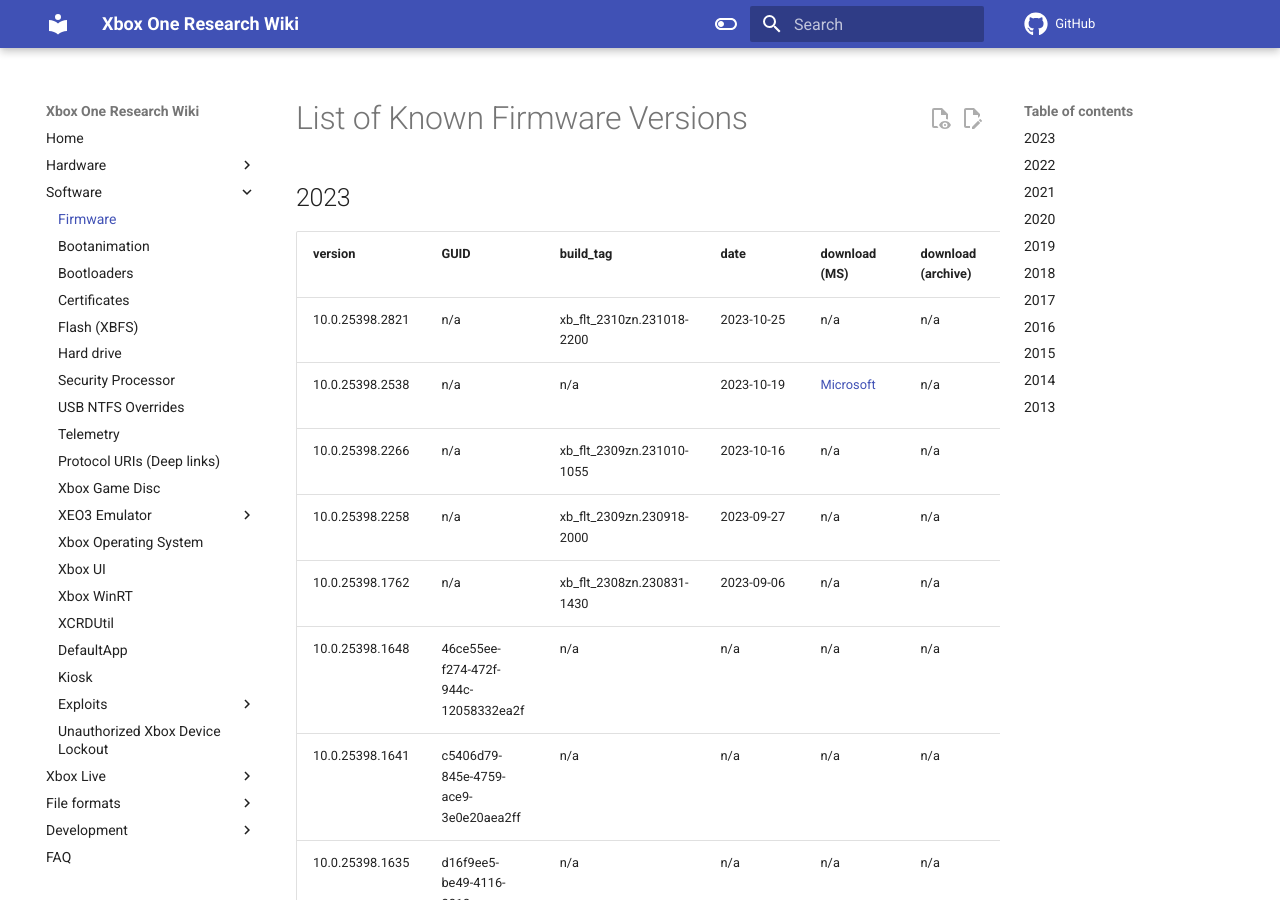
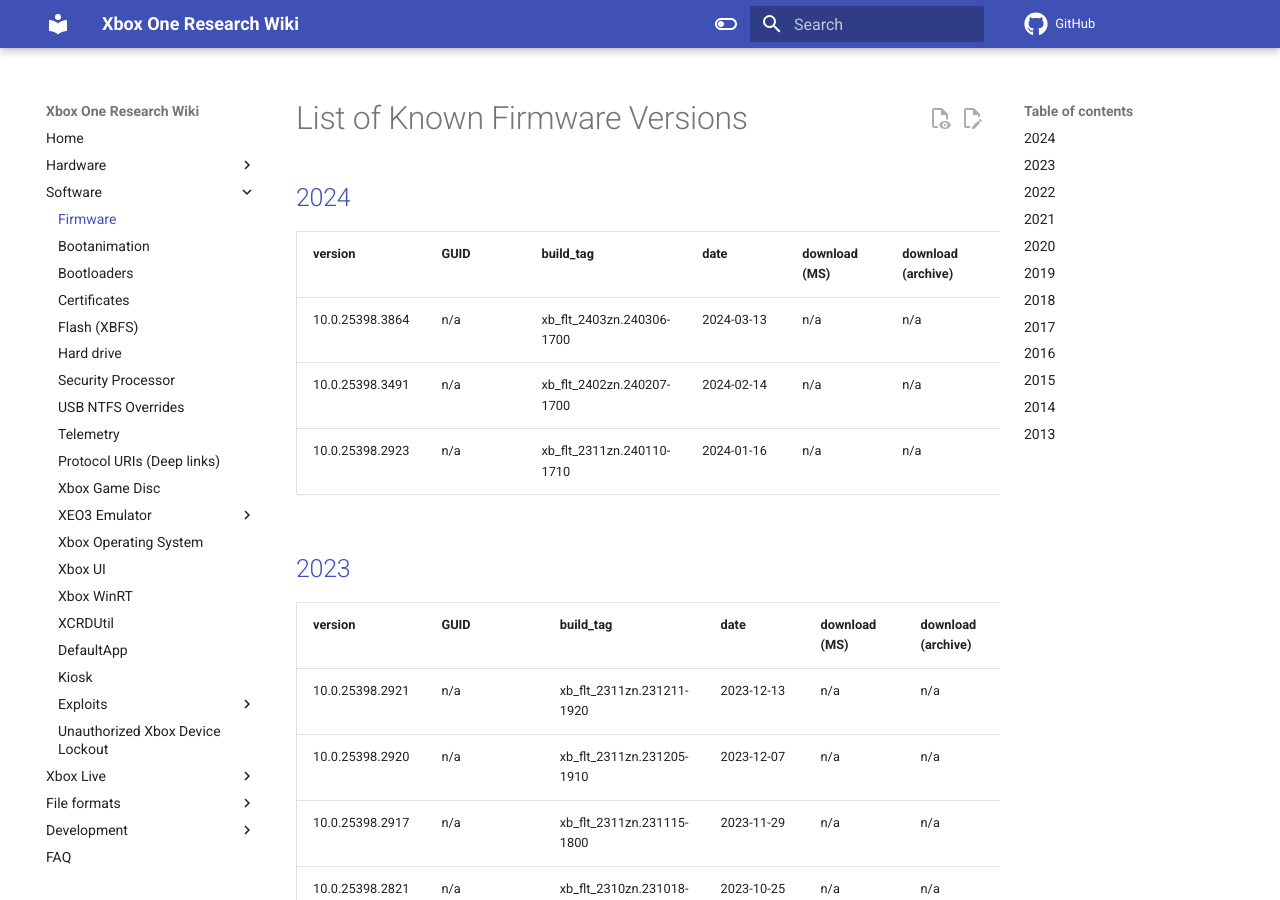
Before and after one commit to xboxoneresearch/wiki, an MkDocs documentation site: the page built from docs/firmware.md, in a window 1280 px wide and 900 px high. Built offline with MkDocs 1.6.1 and Material for MkDocs 9.7.7, drawn with Linux system fonts in a browser that asks for light colours; comment, search, counter and statistics services are not loaded; some of the changed lines change nothing that is shown.

Commit message:
feat: complete xbox os versions

```diff
--- a/docs/firmware.md
+++ b/docs/firmware.md
@@ -1,9 +1,20 @@
 # List of Known Firmware Versions
 
-## 2023
+## [2024](https://support.xbox.com/en-US/help/hardware-network/settings-updates/whats-new-xbox-one-system-updates)
+| version | GUID | build_tag | date | download (MS) | download (archive) | notes |
+|---------|------|-----------|------|---------------|--------------------|-------|
+| 10\.0.25398.3864 | n/a | xb_flt_2403zn.240306-1700 | 2024-03-13 | n/a | n/a | March 2024 OS |
+| 10\.0.25398.3491 | n/a | xb_flt_2402zn.240207-1700 | 2024-02-14 | n/a | n/a | February 2024 OS |
+| 10\.0.25398.2923 | n/a | xb_flt_2311zn.240110-1710 | 2024-01-16 | n/a | n/a | January 2024 OS |
+
+
+## [2023](https://support.xbox.com/en-US/help/hardware-network/settings-updates/system-updates-2023)
 
 | version | GUID | build_tag | date | download (MS) | download (archive) | notes |
 |---------|------|-----------|------|---------------|--------------------|-------|
+| 10\.0.25398.2921 | n/a | xb_flt_2311zn.231211-1920 | 2023-12-13 | n/a | n/a | December 2023 OS |
+| 10\.0.25398.2920 | n/a | xb_flt_2311zn.231205-1910 | 2023-12-07 | n/a | n/a | December 2023 OS |
+| 10\.0.25398.2917 | n/a | xb_flt_2311zn.231115-1800 | 2023-11-29 | n/a | n/a | November 2023 OS |
 | 10\.0.25398.2821 | n/a | xb_flt_2310zn.231018-2200 | 2023-10-25 | n/a | n/a | October 2023 OS |
 | 10\.0.25398.2538 | n/a  | n/a | 2023-10-19 | [Microsoft](https://download.microsoft.com/download/1/d/d/1dd3f392-84d8-48ed-915e-388b47fa565e/OSU1.zi) | n/a | October 2023 OS |
 | 10\.0.25398.2266 | n/a | xb_flt_2309zn.231010-1055 | 2023-10-16 | n/a | n/a | October 2023 OS |
@@ -24,7 +35,7 @@
 | 10\.0.22621.3446 | bdae44e8-231e-4d89-92b6-02b9c2e423bb | xb_flt_2302ni.230208-1530 | 2023-02-15 | [Microsoft](https://download.microsoft.com/download/9/0/2/902bdc60-8403-464a-a0e6-292754da81f0/OSU1.zip) | n/a | February 2023 OS |
 
 
-## 2022
+## [2022](https://support.xbox.com/en-US/help/hardware-network/settings-updates/system-updates-2022)
 
 | version | GUID | build_tag | date | download (MS) | download (archive) | notes |
 |---------|------|-----------|------|---------------|--------------------|-------|
@@ -46,7 +57,7 @@
 | 10\.0.22000.3542 | eba804dd-5290-4d3f-8ba9-471f476eb4f7 | 10\.0.22000.3542 (xb_flt_2202co.220202-1734) | 2022-02-09 | n/a | n/a | n/a |
 | 10\.0.22000.3055 | 5e1314bc-aea4-4569-88cd-4ad6a6b4443f | 10\.0.22000.3055 (xb_flt_2111co.211213-1700) | 2022-01-05 | [Microsoft](https://download.microsoft.com/download/2/e/b/2ebbbd1f-bffd-43de-864c-2a4af59b99b2/OSU1.zip) | n/a | n/a |
 
-## 2021
+## [2021](https://support.xbox.com/en-US/help/hardware-network/settings-updates/system-updates-2021)
 
 | version | GUID | build_tag | date | download (MS) | download (archive) | notes |
 |---------|------|-----------|------|---------------|--------------------|-------|
@@ -70,7 +81,7 @@
 | 10\.0.19041.5496 | n/a | 10\.0.19041.5496 (rs_xbox_release_2011.210105.1930) / Shell version: 2011.1.2012.11004 | 2021-01-25 | n/a | n/a | n/a |
 | 10\.0.19041.5496 | ec5b59ca-2318-4290-9bdf-9bf9d69e0249 | 10\.0.19041.5496 (rs_xbox_release_2011.210105-1930) | 2021-01-11 | n/a | [archive.org](https://archive.org/download/xbox-one-system-update-archive/2021/10.0.19041.5496%20%28rs_xbox_release_2011.210105-1930%29.zip) | n/a |
 
-## 2020
+## [2020](https://support.xbox.com/en-US/help/hardware-network/settings-updates/system-updates-2020)
 
 | version | GUID | build_tag | date | download (MS) | download (archive) | notes |
 |---------|------|-----------|------|---------------|--------------------|-------|
@@ -88,7 +99,7 @@
 | 10\.0.19041.1927 | 354afa60-6dda-40f6-a45b-29ea6af6e18d | 10\.0.19041.1927 (rs_xbox_release_2004.200415-0000) | 2020-04-21 | n/a | [archive.org](https://archive.org/download/xbox-one-system-update-archive/2020/10.0.19041.1927%20%28rs_xbox_release_2004.200415-0000%29.zip) | n/a |
 | 10\.0.18363.9135 | d8aa0cfb-49d9-4e24-ab3e-a9d1efdce6d7 | 10\.0.18363.9135 (19h1_release_xbox_dev_2002.200219-1515) | 2020-02-24 | n/a | [archive.org](https://archive.org/download/xbox-one-system-update-archive/2020/10.0.18363.9135%20%2819h1_release_xbox_dev_2002.200219-1515%29.zip) | n/a |
 
-## 2019
+## [2019](https://support.xbox.com/en-US/help/hardware-network/settings-updates/system-updates-2019)
 
 | version | GUID | build_tag | date | download (MS) | download (archive) | notes |
 |---------|------|-----------|------|---------------|--------------------|-------|
@@ -105,7 +116,7 @@
 | 10\.0.17763.4088 | 69cf3cce-b0f4-4204-b09f-6607197e9196 | 10\.0.17763.4088 (rs5_release_xbox-dev_1902.190303-1935) | 2019-03-05 | n/a | [archive.org](https://archive.org/download/xbox-one-system-update-archive/2019/10.0.17763.4088%20%28rs5_release_xbox_dev_1902.190303-1935%29.zip)   | n/a |
 | 10\.0.17763.4085 | 367f76b2-4e27-42a6-a92b-4f127dceb386 | 10\.0.17763.4085 (rs5_release_xbox_dev\_ 1902.190131-1620) | 2019-02-12 | n/a | [archive.org](https://archive.org/download/xbox-one-system-update-archive/2019/10.0.17763.4085%20%28rs5_release_xbox_dev_1902.190131-1620%29.zip) | n/a |
 
-## 2018
+## [2018](https://support.xbox.com/en-US/help/hardware-network/settings-updates/system-updates-2018)
 
 | version | GUID | build_tag | date | download (MS) | download (archive) | notes |
 |---------|------|-----------|------|---------------|--------------------|-------|
@@ -120,7 +131,7 @@
 | 10\.0.16299.5101 | e33ecdf7-93cd-48e0-9e1c-74df631ff8d2 | 10\.0.16299.5101 (RS3_RELEASE_XBOX_DEV_1802.180131-1450) | 2018-02-07 | n/a | [archive.org](https://archive.org/download/xbox-one-system-update-archive/2018/10.0.16299.5101%20%28rs3_release_xbox_dev_1802.180131-1450%29.zip) | n/a |
 | 10\.0.16299.4055 | ea0a5e66-8e7d-4223-99f0-b030d4f152b5 | 10\.0.16299.4055 (rs3_release_xbox_dev_1711.171203-1700) and 10.0.16299.4059 (rs3_release_xbox_dev_1711.180109-1130) | 2018-01-22 | [Microsoft](https://download.microsoft.com/download/D/C/A/DCADDD5F-59EC-42B4-B418-2293FD59B02D/OSU1.zip) | [archive.org](https://archive.org/download/xbox-one-system-update-archive/2017/10.0.16299.4055%20%28rs3_release_xbox_dev_1711.171203-1700%29.zip) | n/a |
 
-## 2017
+## [2017](https://support.xbox.com/en-US/help/hardware-network/settings-updates/system-updates-2017)
 
 | version | GUID | build_tag | date | download (MS) | download (archive) | notes |
 |---------|------|-----------|------|---------------|--------------------|-------|
@@ -134,7 +145,7 @@
 | 10\.0.15063.2019 | baee2a48-c0c5-4991-a1f1-aee21264fbdb | 10\.0.15063.2019 (RS2_RELEASE_XBOX_1704.170407-2038) | 2017-04-13 | n/a | [archive.org](https://archive.org/download/xbox-one-system-update-archive/2017/10.0.15063.2019%20%28rs2_release_xbox_1704.170407-2038%29.zip) | n/a |
 | 10\.0.15063.1005 | bd7961d8-459e-4bda-848e-8b5a60d35e4b | 10\.0.15063.1005 (RS2_RELEASE_XBOX_1703.170323-1228) fre | 2017-03-29 | n/a | n/a | n/a |
 
-## 2016
+## [2016](https://support.xbox.com/en-US/help/hardware-network/settings-updates/system-updates-2016)
 
 | version | GUID | build_tag | date | download (MS) | download (archive) | notes |
 |---------|------|-----------|------|---------------|--------------------|-------|
@@ -152,7 +163,7 @@
 | 10\.0.10586.1194 | 4eee3618-b547-44fe-bd1e-9fda23c9625f | 10\.0.10586.1194 (th2_xbox_rel_1603.160317-1900) fre | 2016-03-23 | n/a | [archive.org](https://archive.org/download/xbox-one-system-update-archive/2016/10.0.10586.1194%20%28th2_xbox_rel_1603.160317-1900%29%20fre.zip) | n/a |
 | 10\.0.10586.1100 | 28022977-cc0f-441e-81c9-e142b441b606 | 10\.0.10586.1100 (th2_xbox_rel_1602.160210-2122) fre | 2016-02-19 | n/a | [archive.org](https://archive.org/download/xbox-one-system-update-archive/2016/10.0.10586.1100%20%28th2_xbox_rel_1602.160210-2122%29%20fre.zip) | n/a |
 
-## 2015
+## [2015](https://support.xbox.com/en-US/help/hardware-network/settings-updates/system-updates-2015)
 
 | version | GUID | build_tag | date | download (MS) | download (archive) | notes |
 |---------|------|-----------|------|---------------|--------------------|-------|
@@ -170,7 +181,7 @@
 | 6\.2.12130.0 | 13be74db-d404-4723-b306-0aeb3454124f | 6\.2.12130.0 (xb_rel_1502.150209-1738) fre | 2015-02-13 | [Microsoft](http://download.microsoft.com/download/B/D/2/BD212E7A-B53F-4645-B2F6-F2261F90CF8C/OSUDT1.zip) | n/a | n/a |
 | 6\.2.12128.0 | f9628b5e-9ac0-4ffe-b3e6-24561fac77f0 | 6\.2.12128.0 (xb_rel_1502.150202-2200) fre | 2015-02-05 | n/a | [archive.org](https://archive.org/download/xbox-one-system-update-archive/2015/6.2.12128.0%20%28xb_rel_1502.150202-2200%29%20fre.zip) | n/a |
 
-## 2014
+## [2014](https://support.xbox.com/en-US/help/hardware-network/settings-updates/system-updates-2014)
 
 | version | GUID | build_tag | date | download (MS) | download (archive) | notes |
 |---------|------|-----------|------|---------------|--------------------|-------|
@@ -187,7 +198,7 @@
 | 6\.2.10698.0 | 658032a7-6ddd-400b-85dc-4921ef728d0d | 6\.2.10698.0 (xb_rel_1403.140301-2200) fre | 2014-03-04 | n/a | [archive.org](https://archive.org/download/xbox-one-system-update-archive/2014/6.2.10698.0%20%28xb_rel_1403.140301-2200%29%20fre.zip) | n/a |
 | 6\.2.10542.0 | bb22fd9b-a42a-4c5e-b4fc-9ea37d3a197a | 6\.2.10542.0 (xb_rel_1402.140213-0115) fre | 2014-02-14 | n/a | [archive.org](https://archive.org/download/xbox-one-system-update-archive/2014/6.2.10542%20%28xb_rel_1402.140213-0115%29%20fre.zip) | n/a |
 
-## 2013
+## [2013](https://support.xbox.com/en-US/help/hardware-network/settings-updates/system-updates-2013)
 
 | version | GUID | build_tag | date | download (MS) | download (archive) | notes |
 |---------|------|-----------|------|---------------|--------------------|-------|
```
